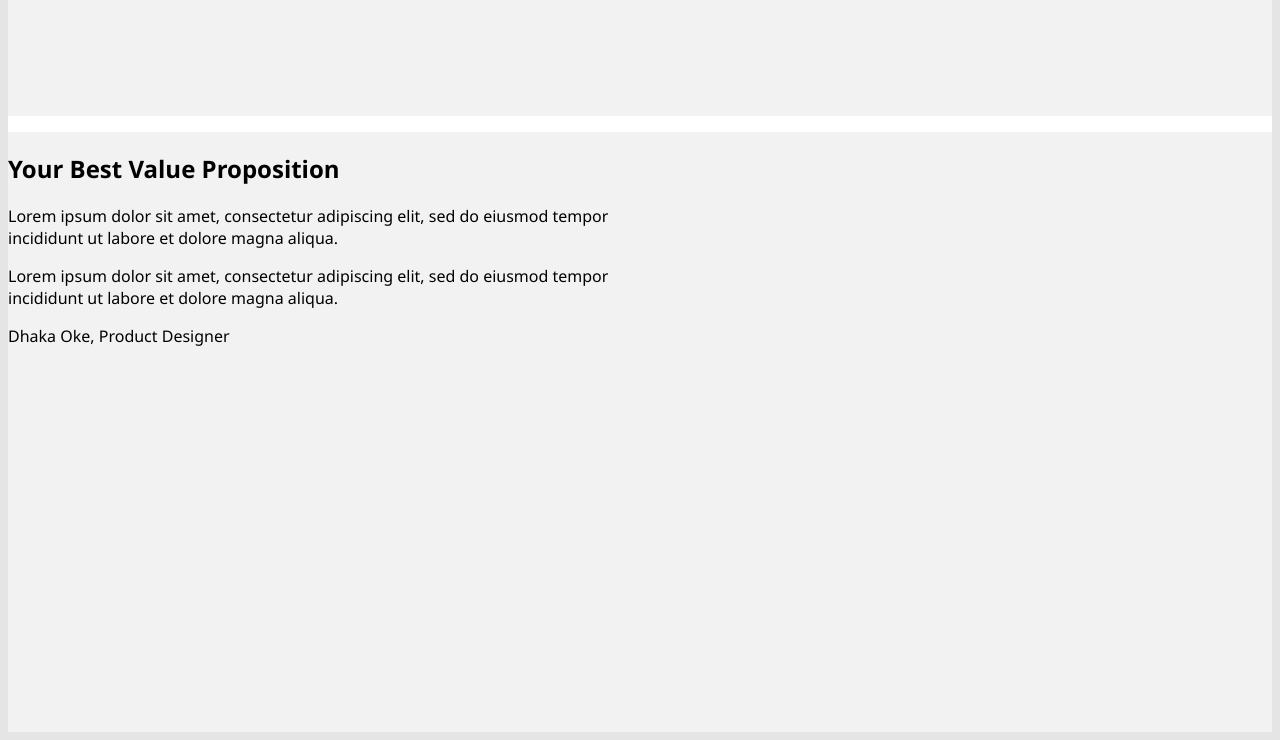
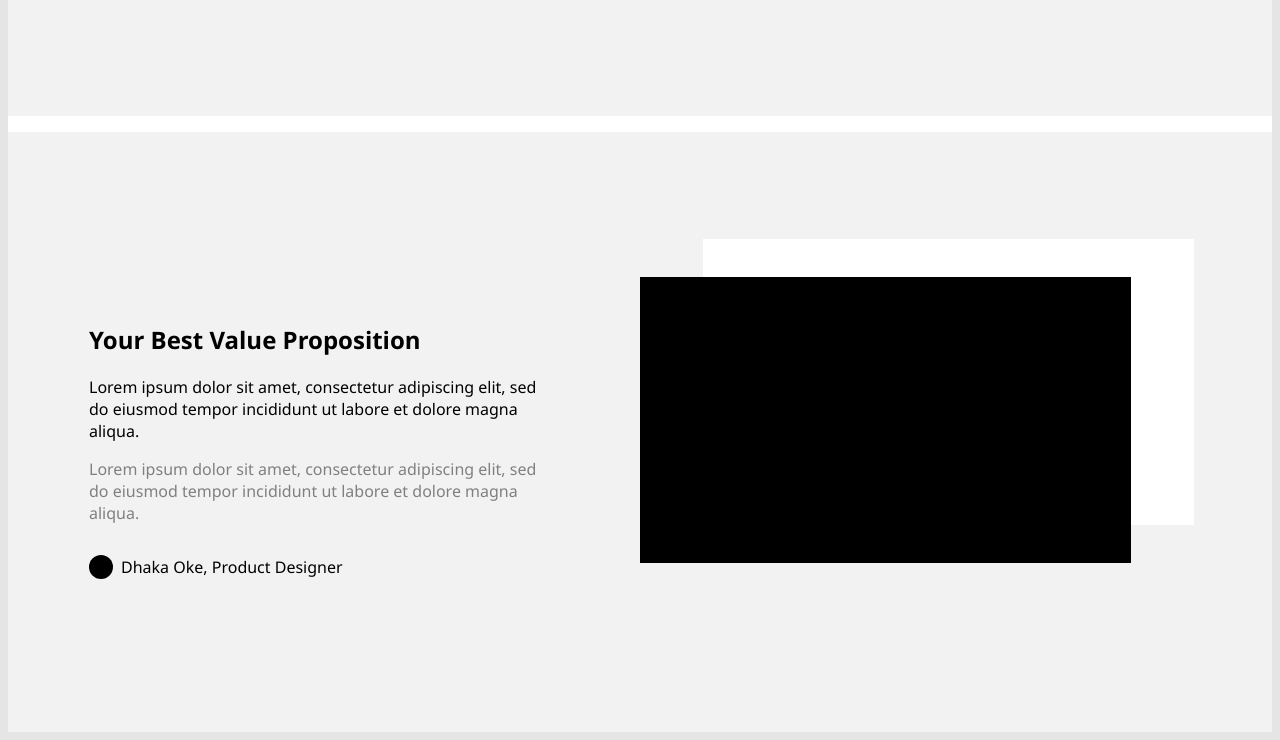
Before and after one commit to jonas060831/wireframing, a plain HTML site: page index.html in a window 1280 px wide. Shown: the part 6017-6757 px from the top of the page. Drawn offline with Linux system fonts and the light colour scheme.

Commit message:
features left 3

```diff
--- a/css/featuresleft.css
+++ b/css/featuresleft.css
@@ -3,7 +3,8 @@
     grid-template-rows: 1fr;
     grid-template-areas:
     "features_1"
-    "feature_2";
+    "feature_2"
+    "features_3";
     background-color: white;
     grid-row-gap: 1rem;
 }
@@ -89,6 +90,59 @@
     background-color: #f2f2f2;
     display: grid;
     grid-template-columns: 1fr 1fr;
+    grid-area: features_3;
     height: 600px;
     color: black;
 }
+
+.fl_heading_3_container {
+   display: flex;
+   align-items: center;
+   justify-content: center;
+   /* background-color: red; */
+
+}
+
+#fl_heading_3 {
+    width: 470px;
+    height: 258px;
+}
+
+.fl_heading_p_gray {
+    color: grey;
+}
+
+.fl_header_avatar {
+    display: flex;
+    align-items: center;
+    gap: 0.5rem;
+}
+
+#black_user_avatar {
+    width: 24px;
+    height: 24px;
+    background-color: black;
+    border-radius: 100vw;
+}
+
+.fl_image_container_3 {
+    /* background-color: blue; */
+    position: relative;
+}
+.fl_image_black {
+    width: 491px;
+    height: 286px;
+    background-color: black;
+    position: absolute;
+    z-index: 1;
+    margin-top: 23%;
+}
+
+.fl_image_white{
+    width: 491px;
+    height: 286px;
+    position: absolute;
+    background-color: white;
+    margin-top: 17%;
+    margin-left: 10%;
+}
--- a/index.html
+++ b/index.html
@@ -359,14 +359,14 @@
          <div class="features_3">
 
             <!-- heading -->
-            <div class="fl_heading_3">
+            <div class="fl_heading_3_container">
 
-                <div class="heading_3">
+                <div id="fl_heading_3">
                     <h2>Your Best Value Proposition</h2>
                     <!-- black text -->
-                    <p>Lorem ipsum dolor sit amet, consectetur adipiscing elit, sed do eiusmod tempor incididunt ut labore et dolore magna aliqua.</p>
+                    <p">Lorem ipsum dolor sit amet, consectetur adipiscing elit, sed do eiusmod tempor incididunt ut labore et dolore magna aliqua.</p>
                     <!-- gray text -->
-                    <p>Lorem ipsum dolor sit amet, consectetur adipiscing elit, sed do eiusmod tempor incididunt ut labore et dolore magna aliqua.</p>
+                    <p class="fl_heading_p_gray">Lorem ipsum dolor sit amet, consectetur adipiscing elit, sed do eiusmod tempor incididunt ut labore et dolore magna aliqua.</p>
 
                     <div class="fl_header_avatar">
                         <div id="black_user_avatar"></div>
```
